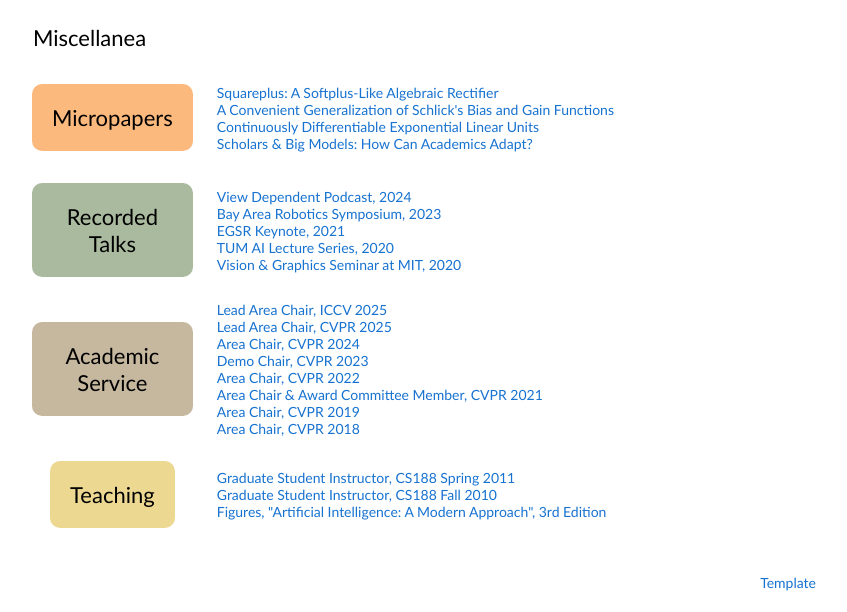
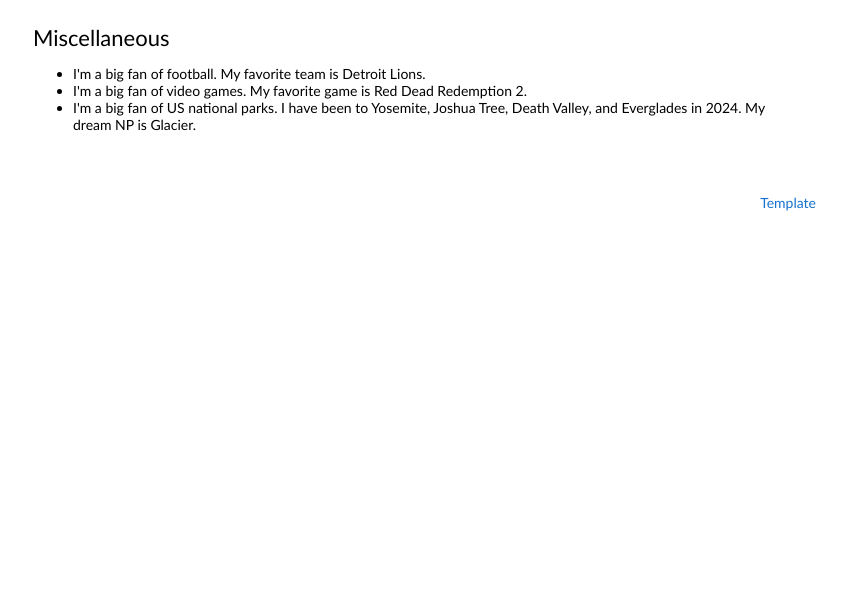
Before and after one commit to TaoWen0309/TaoWen0309.github.io, a plain HTML site: page index.html in a window 1280 px wide. Shown: the part 569-1181 px from the top of the page, without its empty margins (224-1071 px from the left). After the commit the page ends 801 px from the top, so only its background shows below. Drawn offline with Linux system fonts and the light colour scheme.

Commit message:
everything except pub

```diff
--- a/index.html
+++ b/index.html
@@ -22,7 +22,7 @@
                 <p class="name" style="text-align: center;">
                   Tao Wen
                 </p>
-                <p> Hi! I am Tao Wen (文韬), a CS PhD student at <a href="https://web.cs.dartmouth.edu/">Dartmouth College</a> (Fall 2024 - ), where I work with <a href="https://sites.google.com/umich.edu/yujunyan/home">Prof. Yujun Yan</a> and <a href="https://sites.google.com/site/yangyaoqingcmu/">Prof. Yaoqing Yang</a>. Previously, I obtained my M.S. in Data Science at <a href="https://cds.nyu.edu">NYUe</a>/.
+                <p> Hi! I am Tao Wen (文韬), a CS PhD student at <a href="https://web.cs.dartmouth.edu/">Dartmouth College</a> (Fall 2024 - ), where I work with <a href="https://sites.google.com/umich.edu/yujunyan/home">Prof. Yujun Yan</a> and <a href="https://sites.google.com/site/yangyaoqingcmu/">Prof. Yaoqing Yang</a>. Previously, I obtained my M.S. in Data Science at <a href="https://cds.nyu.edu">NYU</a>.
                 </p>
                 <p>
                   My current research interest lies in building efficient and trustworthy machine learning models, from the perspectives of robustness, model diagnostics, and statistical machine learning. I have also worked on Graph Neural Networks.
@@ -39,6 +39,7 @@
                 <a href="images/TaoWen.jpeg"><img style="width:100%;max-width:100%;object-fit: cover; border-radius: 50%;" alt="profile photo" src="images/TaoWen.jpeg" class="hoverZoomLink"></a>
               </td>
             </tr>
+
           </tbody></table>
           <table style="width:100%;border:0px;border-spacing:0px;border-collapse:separate;margin-right:auto;margin-left:auto;"><tbody>
               <tr>
@@ -66,96 +67,30 @@
               </td>
             </tr>
 
+          <!-- </tbody></table>
+					<table style="width:100%; margin:0 auto; border:0; border-spacing:0; padding:16px;"><tbody>
+            <tr>
+              <td>
+                <h2>Service</h2>
+              </td>
+            </tr>
+          </tbody></table>
+          <table style="width:100%;border:0px;border-spacing:0px;border-collapse:separate;margin-right:auto;margin-left:auto;"><tbody> -->
+
           </tbody></table>
 					<table style="width:100%; margin:0 auto; border:0; border-spacing:0; padding:16px;"><tbody>
             <tr>
               <td>
-                <h2>Miscellanea</h2>
+                <h2>Miscellaneous</h2>
+                <ul>
+                  <li>I'm a big fan of football. My favorite team is Detroit Lions.</li>
+                  <li>I'm a big fan of video games. My favorite game is Red Dead Redemption 2.</li>
+                  <li>I'm a big fan of US national parks. I have been to Yosemite, Joshua Tree, Death Valley, and Everglades in 2024. My dream NP is Glacier.</li>
+                </ul>
               </td>
             </tr>
           </tbody></table>
           <table style="width:100%;border:0px;border-spacing:0px;border-collapse:separate;margin-right:auto;margin-left:auto;"><tbody>
-
-
-            <tr>
-              <td align="center" style="padding:16px;width:20%;vertical-align:middle">
-						     <div class="colored-box" style="background-color: #fcb97d;">
-								 <h2>Micropapers</h2>
-								 </div>
-              </td>
-              <td style="padding:8px;width:80%;vertical-align:middle">
-                <a href="https://arxiv.org/abs/2112.11687">Squareplus: A Softplus-Like Algebraic Rectifier</a>
-                <br>
-                <a href="https://arxiv.org/abs/2010.09714">A Convenient Generalization of Schlick's Bias and Gain Functions</a>
-                <br>
-                <a href="https://arxiv.org/abs/1704.07483">Continuously Differentiable Exponential Linear Units</a>
-                <br>
-                <a href="https://jonbarron.info/data/cvpr2023_llm_workshop_annotated.pdf">Scholars & Big Models: How Can Academics Adapt?</a>
-              </td>
-            </tr>
-
-
-            <tr>
-              <td align="center" style="padding:16px;width:20%;vertical-align:middle">
-						     <div class="colored-box" style="background-color: #aaba9e;">
-								 <h2>Recorded Talks</h2>
-								 </div>
-              </td>
-              <td style="padding:8px;width:80%;vertical-align:center">
-                <a href="https://www.youtube.com/watch?v=h9vq_65eDas">View Dependent Podcast, 2024</a>
-								<br>
-                <a href="https://www.youtube.com/watch?v=4tDhYsFuEqo">Bay Area Robotics Symposium, 2023
-</a>
-								<br>
-                <a href="https://youtu.be/TvWkwDYtBP4?t=7604">EGSR Keynote, 2021</a>
-								<br>
-								<a href="https://www.youtube.com/watch?v=nRyOzHpcr4Q">TUM AI Lecture Series, 2020</a>
-								<br>
-								<a href="https://www.youtube.com/watch?v=HfJpQCBTqZs">Vision & Graphics Seminar at MIT, 2020</a>
-              </td>
-            </tr>
-
-            <tr>
-              <td align="center" style="padding:16px;width:20%;vertical-align:middle">
-						     <div class="colored-box" style="background-color: #c6b89e;">
-								 <h2>Academic Service</h2>
-								 </div>
-              </td>
-              <td style="padding:8px;width:80%;vertical-align:center">
-                <a href="https://iccv.thecvf.com/">Lead Area Chair, ICCV 2025</a>
-                <br>
-                <a href="https://cvpr.thecvf.com/Conferences/2025/Organizers">Lead Area Chair, CVPR 2025</a>
-                <br>
-                <a href="https://cvpr.thecvf.com/Conferences/2024/Organizers">Area Chair, CVPR 2024</a>
-                <br>
-                <a href="https://cvpr2023.thecvf.com/Conferences/2023/Organizers">Demo Chair, CVPR 2023</a>
-                <br>
-                <a href="https://cvpr2022.thecvf.com/area-chairs">Area Chair, CVPR 2022</a>
-                <br>
-                <a href="http://cvpr2021.thecvf.com/area-chairs">Area Chair & Award Committee Member, CVPR 2021</a>
-                <br>
-                <a href="http://cvpr2019.thecvf.com/area_chairs">Area Chair, CVPR 2019</a>
-                <br>
-                <a href="http://cvpr2018.thecvf.com/organizers/area_chairs">Area Chair, CVPR 2018</a>
-              </td>
-            </tr>
-
-
-
-            <tr>
-              <td align="center" style="padding:16px;width:20%;vertical-align:middle">
-						     <div class="colored-box" style="background-color: #edd892;">
-								 <h2>Teaching</h2>
-								 </div>
-              </td>
-              <td style="padding:8px;width:80%;vertical-align:center">
-                <a href="http://inst.eecs.berkeley.edu/~cs188/sp11/announcements.html">Graduate Student Instructor, CS188 Spring 2011</a>
-                <br>
-                <a href="http://inst.eecs.berkeley.edu/~cs188/fa10/announcements.html">Graduate Student Instructor, CS188 Fall 2010</a>
-                <br>
-                <a href="http://aima.cs.berkeley.edu/">Figures, "Artificial Intelligence: A Modern Approach", 3rd Edition</a>
-              </td>
-            </tr>
 
           </tbody></table>
           <table style="width:100%;border:0px;border-spacing:0px;border-collapse:separate;margin-right:auto;margin-left:auto;"><tbody>
```
